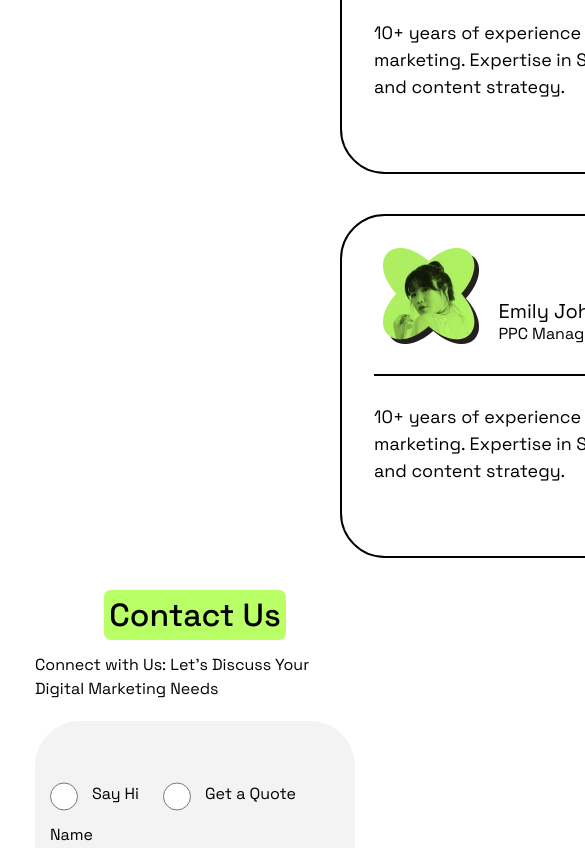
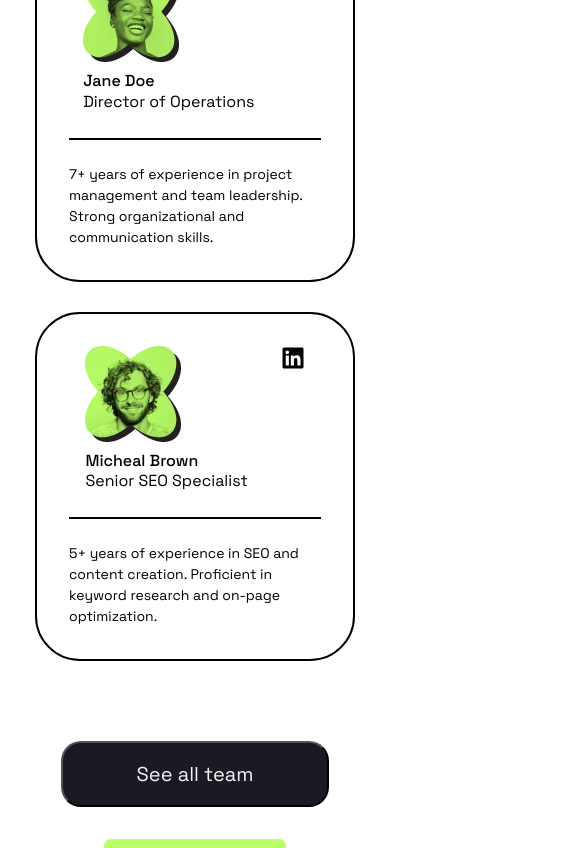
Before and after one commit to pnvshravan/positivus-replica-website, a React (Vite) app: page / in a window 390 px wide. Shown: the part 5500-6348 px from the top of the page, 585 px wide, since content can reach past the window. Built offline with nearby package versions, Linux system fonts and the light colour scheme.

Commit message:
added changes to team section-i1

```diff
--- a/src/components/pages/home/process-list/process.css
+++ b/src/components/pages/home/process-list/process.css
@@ -206,83 +206,6 @@ hr{
 
 }
 
-@media screen and (min-width: 20em) and (max-width: 24.425em)
-{
-
-    .plus{
-        height: 30px;
-        width: 30px;
-        margin-right: 10px;
-        background: url('/src/assets/signs_mobile.svg') 0 0;
-    }
-
-    .minus{
-        height: 30px;
-        width: 30px;
-        background: url('/src/assets/signs_mobile.svg') -40px 0;
-    }
-
-    .process-section{
-        margin-top: 2.5rem;
-
-    }
-
-    .processes{
-        display: flex;
-        flex-direction: column;
-    }
-
-    .process-heading{
-        /* display: flex; */
-        flex-direction: column;
-        gap: 1.25rem;
-
-        text-align: center;
-
-    }
-
-    .process-heading h2{
-        font-size: 2rem;
-        line-height: 1.2;
-    }
-
-    .process-heading p{
-        font-size: 1rem;
-        width: 100%;
-    }
-
-    .processes{
-        gap: 1.875rem;
-    }
-
-    .process-card{
-        padding: 1.25rem 0.625rem 0.625rem;
-
-    }
-    .process-card-content{
-        align-items: center;
-
-    }
-
-    .pcc-heading{
-        gap: 1rem;
-    }
-
-    .process-card-content h1{
-        font-size: 1.5rem;
-    }
-
-    .process-card-content h3{
-        font-size: 1rem;
-    }
-
-    .desc{
-        margin-top: 0.625rem;
-        font-size: 1rem;
-    }
-
-}
-
 
 @media screen and (min-width: 24.4375em) and (max-width: 47.9875em) {
 
--- a/src/components/pages/home/team-list/team.css
+++ b/src/components/pages/home/team-list/team.css
@@ -31,36 +31,38 @@
     background: url('/src/assets/team-members.webp') -680px 0;
 }
 /*---------------------------------------------------------------------------*/
+
+
+.team-section{
+    margin-top: 9.37rem;
+}
+
 .team-container{
     display: flex;
     flex-direction: column;
-    margin-top: 9.37rem;
+
 }
 .team-heading{
     display: flex;
     align-items: center;
     gap: 1.25rem;
-    margin-left: 21.25rem;
+
 }
 .team-heading p{
     width: 29.5rem;
     font-size: 1.25rem;
 }
 
-.team-list{
-    margin-left: 21.25rem;
+.team-list, .team-list-expanded{
+
     margin-top: 5.25rem;
 
     /* border: 1px solid black; */
-    width: 77.5rem;
-    /* height: 50rem; */
-    height: auto;
 
     display: grid;
     grid-template-columns: repeat(3, max(24rem));
 
     column-gap: 2.62rem;
-    row-gap: 2.5rem;
 
 }
 .team-member{
@@ -68,43 +70,126 @@
     border-radius: 45px;
     padding: 2rem;
 
-    height: 21.5rem;
-}
-.tm-pi{
+    /* height: 21.5rem; */
     display: flex;
     flex-direction: column;
     gap:1.75rem;
 }
-.tm-pi-photo{
+
+.tm-pi{
     display: flex;
     justify-content: space-around;
     /* gap: 1.25rem; */
 }
+
+.tm-pi-left{
+    display: flex;
+    gap: 1.25rem;
+}
+
 .tm-name{
-    margin-top: 3.25rem;
+    /* margin-top: 3.25rem; */
+    align-self: flex-end;
 }
+
+.tm-name h4{
+    font-weight: 500;
+}
+
 .tm-desc{
     font-size: 1.12rem;
 }
 
+.team-list-expanded {
+  max-height: 0;
+  overflow: hidden;
+  opacity: 0;
+  transform: translateY(20px);
+  pointer-events: none;
+  transition: all 0.5s ease;
+  margin-top: 0;
+}
 
-@media screen and (min-width: 20em) and (max-width: 24em) {
-    .team-container{
-        margin-top: 8.75rem;
+.team-list-expanded.open {
+  /* adjust if needed */
+  max-height: 400px;
+  opacity: 1;
+  transform: translateY(0);
+  pointer-events: auto;
+  margin-top: 2.5rem;
+}
+
+
+
+.seeAll-btn{
+    background-color: var(--clr-secondary);
+    color: var(--clr-terinary);
+    font-size: var(--fs-p);
+    border-radius: 20px;
+
+    padding: 1.25rem 0;
+    width: 16.7rem;
+    margin-top: 2.5rem;
+    cursor: pointer;
+
+    align-self: center;
+}
+
+
+@media screen and (min-width: 20em) and (max-width: 24.425em) {
+
+  .team-section{
+    margin-top: 5rem;
+  }
+
+  .team-heading{
+    flex-direction: column;
+  }
+
+  .team-heading h2{
+    font-size: 2rem;
+  }
+
+  .team-heading p{
+    width: 100%;
+    font-size: 1rem;
+   }
+
+    .team-list, .team-list-expanded{
+        margin-top: 2.5rem;
+
+        width: 100%;
+        grid-template-columns: repeat(1, 100%);
+        row-gap: 1.875rem;
     }
 
-    .team-heading{
-        margin-left: 6.25rem;
+    .team-member{
+        gap: 1.5rem;
     }
 
-    .team-heading p{
-        width: 30.5rem;
-        font-size: 1.1.25rem;
+    .tm-pi-left{
+        flex-direction: column;
+        gap: 0.625rem;
     }
 
-    .team-list{
-        margin-left: 6.25rem;
-        margin-top: 5rem;
+
+    .tm-name{
+        margin-top: 0;
     }
 
+    .tm-name h4, .tm-name p{
+        font-size: 1rem;
+    }
+    .tm-name h4{
+        font-weight: 500;
+    }
+
+    .tm-desc{
+        font-size: 0.875rem;
+    }
+
+    .team-list-expanded.open {
+    /* adjust if needed */
+        max-height: 1300px;
+    }
 }
--- a/src/components/pages/home/team-list/team.jsx
+++ b/src/components/pages/home/team-list/team.jsx
@@ -1,5 +1,7 @@
-import './team.css'
+import './team.css';
+import { useState } from "react";
 import { FaLinkedin } from "react-icons/fa6";
+
 
 const Team = ()=>{
 
@@ -26,7 +28,7 @@ const Team = ()=>{
             classid: 'emily-j',
             name: 'Emily Johnson',
             role: 'PPC Manager',
-            desc: '10+ years of experience in digital marketing. Expertise in SEO, PPC, and content strategy.'
+            desc: '3+ years of experience in paid search advertising. Skilled in campaign management and performance analysis.'
         },
         {
             classid: 'brian-w',
@@ -42,9 +44,20 @@ const Team = ()=>{
         }
     ]
 
+    const [toggle, setToggle] = useState(false);
+
+    function openmenu(){
+        setToggle(true);
+    }
+
+    function closemenu(){
+        setToggle(false);
+    }
+
     return(
         <>
-            <section className='team-container'>
+            <section className='team-section'>
+                <div className='team-container container'>
                     <div className='team-heading'>
                         <h2 className='font-h2'><mark>Team</mark></h2>
                         <p>
@@ -52,10 +65,29 @@ const Team = ()=>{
                         </p>
                     </div>
                     <div className='team-list'>
-                    {team_list.map((item, index)=>(
+                        {team_list.slice(0,3).map((item, index)=>(
                             <div className='team-member' key={index}>
                                 <div className='tm-pi'>
-                                <div className='tm-pi-photo'>
+                                    <div className='tm-pi-left'>
+                                        <div className={`${item.classid}`}></div>
+                                        <div className='tm-name'>
+                                            <h4 className='font-p'>{item.name}</h4>
+                                            <p>{item.role}</p>
+                                        </div>
+                                    </div>
+                                    <a href=""><span><FaLinkedin size={24}/></span></a>
+                                </div>
+                                <hr/>
+                                <p className='tm-desc'>{item.desc}</p>
+                            </div>
+                        ))}
+                    </div>
+                        {
+                            <div className={`team-list-expanded ${toggle ? 'open' : 'hidden'}`}>
+                                {
+                                    team_list.slice(3,6).map((item, index)=>(
+                                        <div className='team-member' key={index}>
+                                            <div className='tm-pi'>
                                                 <div className={`${item.classid}`}></div>
                                                 <div className='tm-name'>
                                                     <h4 className='font-p'>{item.name}</h4>
@@ -66,8 +98,12 @@ const Team = ()=>{
                                             <hr/>
                                             <p className='tm-desc'>{item.desc}</p>
                                         </div>
+                                    ))}
                                 </div>
-                    ))}
+                        }
+                        <button className='seeAll-btn' onClick={() => toggle ? closemenu() : openmenu()}>
+                            {toggle ? 'Show less' : 'See all team'}
+                    </button>
                 </div>
             </section>
         </>
```
Lines whose indentation alone changed are shown as unchanged.
